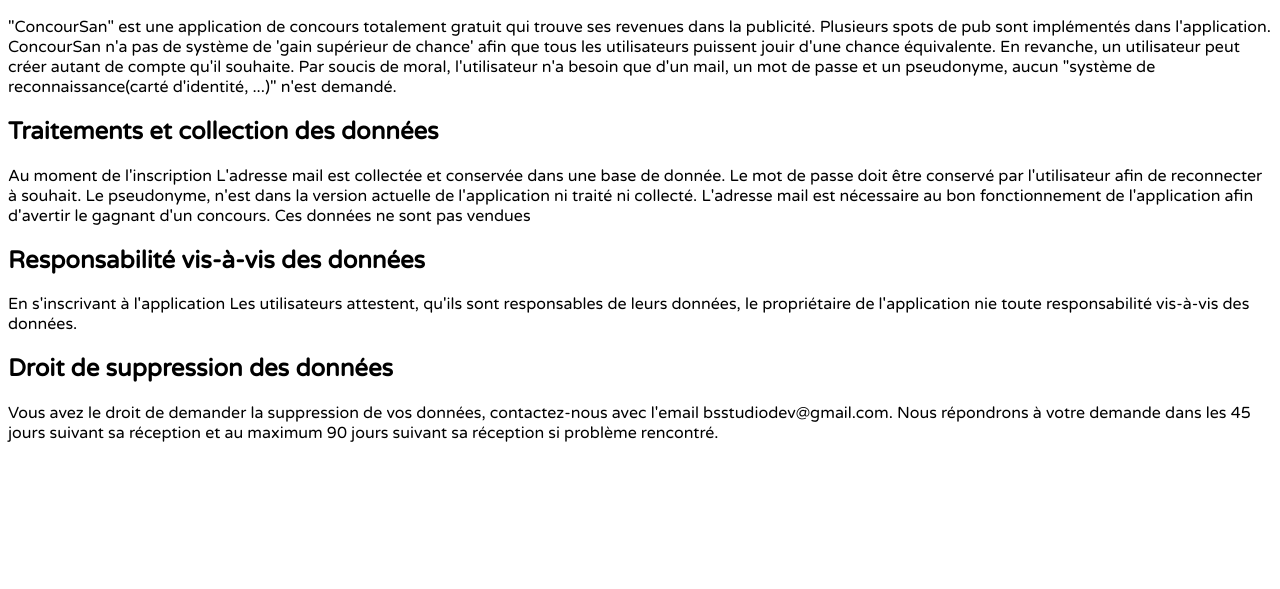
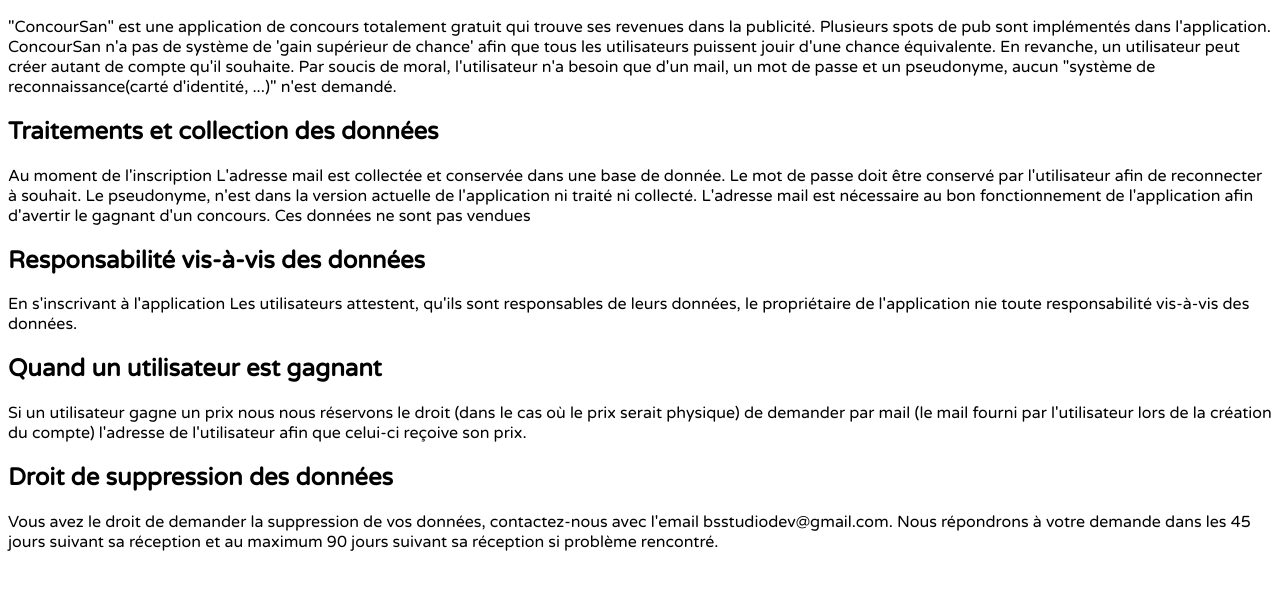
Before and after one commit to PolConfCS/PolConfCS.github.io, a plain HTML site: page index.html in a window 1280 px wide. Shown: the part 113-702 px from the top of the page. Drawn offline with Linux system fonts and the light colour scheme.

Commit message:
Update index.html

```diff
--- a/index.html
+++ b/index.html
@@ -40,7 +40,11 @@
 	En s'inscrivant à l'application Les utilisateurs attestent, qu'ils sont responsables de leurs données,
 	le propriétaire de l'application nie toute responsabilité vis-à-vis des données.
 
-
+	<h2> Quand un utilisateur est gagnant</h2>
+	<p>
+	Si un utilisateur gagne un prix nous nous réservons le droit (dans le cas où le prix serait physique) de demander par mail
+	(le mail fourni par l'utilisateur lors de la création du compte) l'adresse de l'utilisateur afin que celui-ci reçoive son prix.
+	</p>
 
 	</p>
 	<h2> Droit de suppression des données</h2>
```
